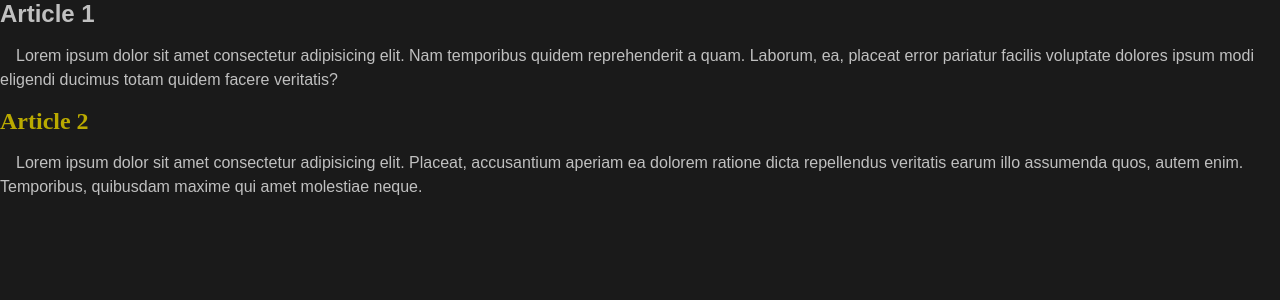
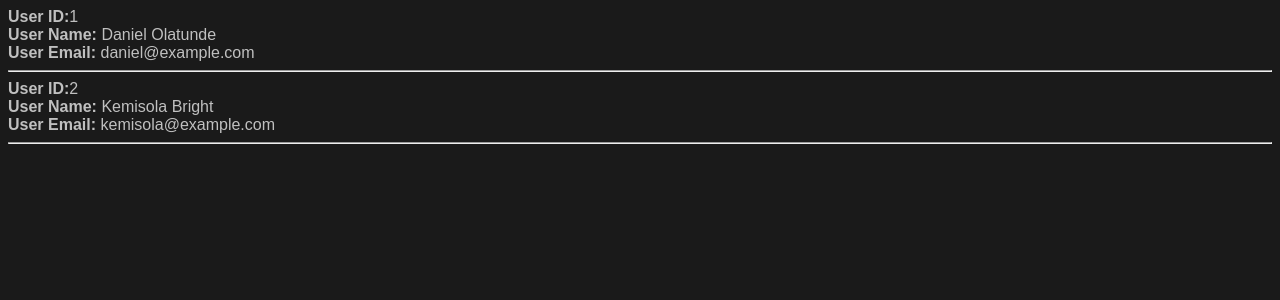
Before and after one commit to Danny-Py5/react-tutorial, a React (Vite) app: page / in a window 1280 px wide. Shown: the top 300 px of the page. Built offline with nearby package versions, Linux system fonts and the light colour scheme.

Commit message:
rendering-list

```diff
--- a/package.json
+++ b/package.json
@@ -12,7 +12,8 @@
   "dependencies": {
     "prop-types": "^15.8.1",
     "react": "^19.0.0",
-    "react-dom": "^19.0.0"
+    "react-dom": "^19.0.0",
+    "sass": "^1.86.3"
   },
   "devDependencies": {
     "@eslint/js": "^9.22.0",
--- a/src/App.jsx
+++ b/src/App.jsx
@@ -1,13 +1,26 @@
 import "./globals.css";
-import { RenderArticleComponenet } from "./react-css/RenderArticleComponenet.jsx";
+import { User } from "./renderiing-list/User.jsx";
 
 export default function App() {
   return (
     <div>
-      <RenderArticleComponenet />
+      <User />
     </div>
   );
 }
+
+// continue from 1:55:43
+
+// import "./globals.css";
+// import { RenderArticleComponenet } from "./react-css/RenderArticleComponenet.jsx";
+
+// export default function App() {
+//   return (
+//     <div>
+//       <RenderArticleComponenet />
+//     </div>
+//   );
+// }
 
 // import { User } from "./fragment/User.jsx";
 // import MyHobby from "./fragment/MyHobby.jsx";
--- a/src/globals.css
+++ b/src/globals.css
@@ -1,9 +1,9 @@
 /* Reset */
-* {
+/* * {
   box-sizing: border-box;
   margin: 0;
   padding: 0;
-}
+} */
 h2 {
   margin-bottom: 1rem;
 }
@@ -16,7 +16,11 @@ p {
 }
 
 body {
-  font-family: sans-serif;
+  font-family: Arial, Helvetica, sans-serif;
   background-color: #1a1a1a;
   color: rgb(192, 192, 192);
 }
+
+.headingStyles {
+  background-color: yellow;
+}
--- a/src/react-css/RenderArticleComponenet.jsx
+++ b/src/react-css/RenderArticleComponenet.jsx
@@ -1,7 +1,10 @@
+import "./style.css"; // using the classes in the style.css like using class name
+import styles from "./style.module.css"; // using css file like module
+
 export function RenderArticleComponenet() {
   return (
     <>
-      <h2>Article 1</h2>
+      <h2 className={"heading-style"}>Article 1</h2>
       <p>
         Lorem ipsum dolor sit amet consectetur adipisicing elit. Nam temporibus
         quidem reprehenderit a quam. Laborum, ea, placeat error pariatur facilis
@@ -22,6 +25,13 @@ export function RenderArticleComponenet() {
         illo assumenda quos, autem enim. Temporibus, quibusdam maxime qui amet
         molestiae neque.
       </p>
+      <h3 className={styles.headingStyles}>Article 3</h3>
+      <p>
+        Lorem ipsum dolor sit amet consectetur adipisicing elit. Placeat,
+        accusantium aperiam ea dolorem ratione dicta repellendus veritatis earum
+        illo assumenda quos, autem enim. Temporibus, quibusdam maxime qui amet
+        molestiae neque.
+      </p>
     </>
   );
 }
--- /dev/null
+++ b/src/react-css/style.css
@@ -0,0 +1,4 @@
+.heading-style {
+  background-color: red;
+  border: 2px solid green;
+}
--- /dev/null
+++ b/src/react-css/style.module.css
@@ -0,0 +1,6 @@
+.headingStyles {
+  background-color: rebeccapurple;
+  border-radius: 1rem;
+  margin: 0 1rem;
+  padding: 0.4rem 1rem;
+}
--- /dev/null
+++ b/src/renderiing-list/User.jsx
@@ -0,0 +1,23 @@
+import { UserDetails } from "./UserDetails.jsx";
+
+export function User() {
+  const mockUser = [
+    {
+      id: 1,
+      name: "Daniel Olatunde",
+      email: "daniel@example.com",
+    },
+    {
+      id: 2,
+      name: "Kemisola Bright",
+      email: "kemisola@example.com",
+    },
+  ];
+  return (
+    <>
+      {mockUser.map((user) => {
+        return <UserDetails key={user.id} user={user} />;
+      })}
+    </>
+  );
+}
--- /dev/null
+++ b/src/renderiing-list/UserDetails.jsx
@@ -0,0 +1,11 @@
+export function UserDetails({ user }) {
+  return (
+    //   add key to remove errors that might happen unexpectedly
+    <div key={user.id}>
+      <b>User ID:</b>
+      <span>{user.id}</span> <br />
+      <b>User Name:</b> <span>{user.name}</span> <br />
+      <b>User Email:</b> <span>{user.email}</span> <hr />
+    </div>
+  );
+}
```
Also changed, not shown: 1 other file (tests, documents, lock files or other folders).
